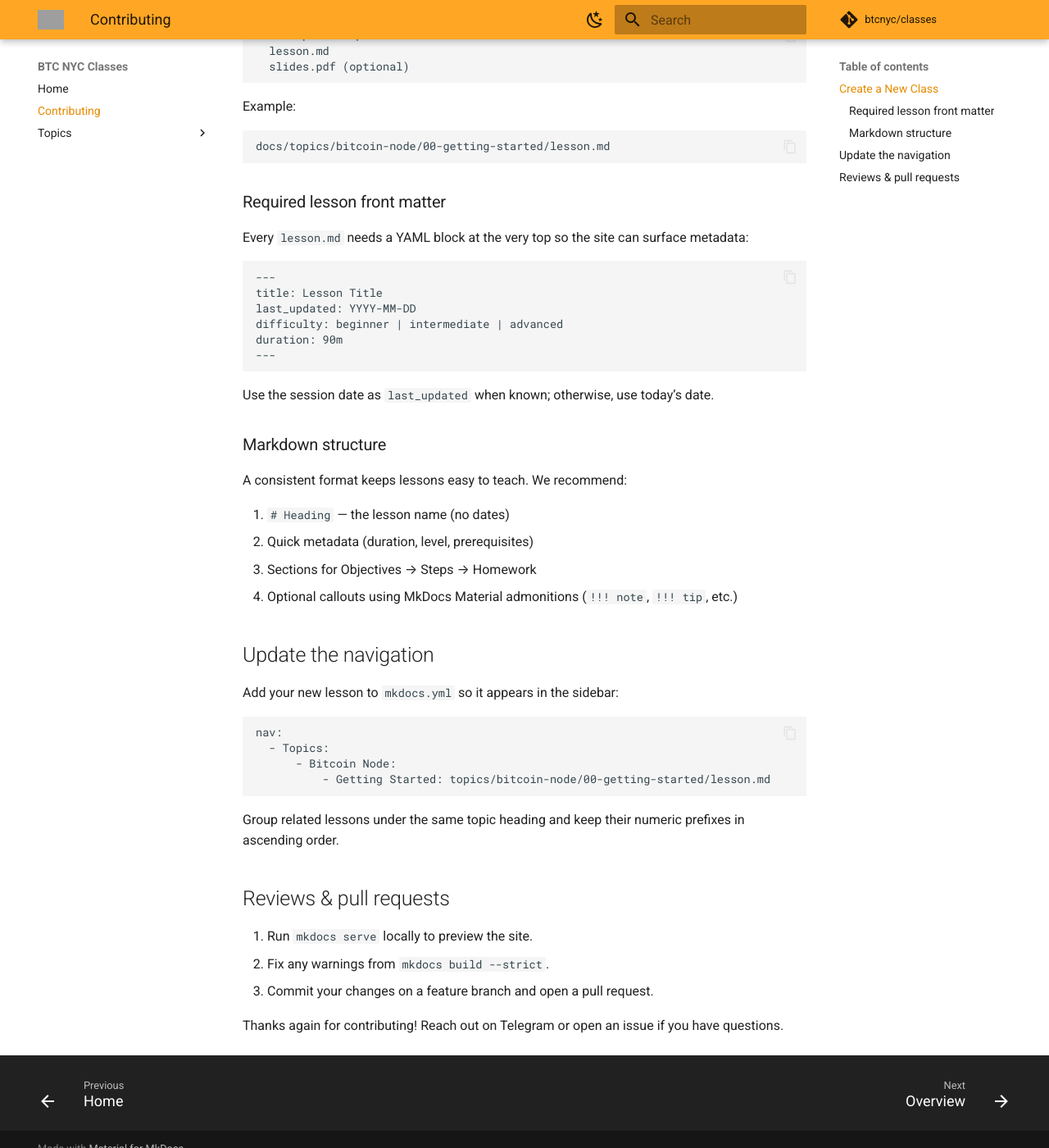
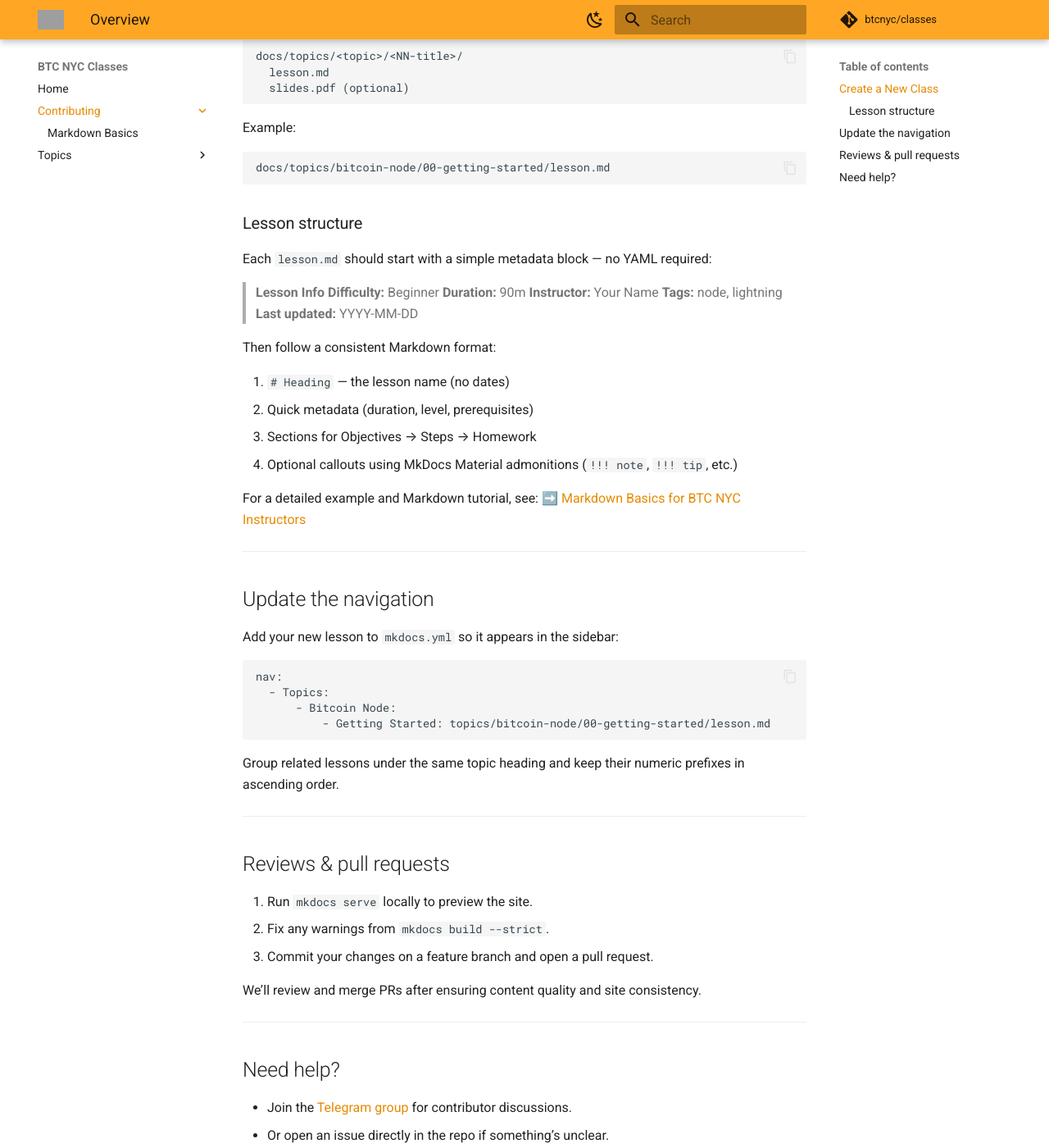
Before and after one commit to btcnyc/classes, an MkDocs documentation site: the page built from docs/contributing/index.md, in a window 1280 px wide and 1400 px high, scrolled down 366 px. Shown: the whole window at 82% size. Built offline with MkDocs 1.6.1 and Material for MkDocs 9.7.7, drawn with Linux system fonts in a browser that asks for light colours; comment, search, counter and statistics services are not loaded; some of the changed text lies outside the part shown; grey boxes are pictures that could not be loaded.

Commit message:
docs: restructure contributing guide
Adds onboarding lesson and updates navigation.

````diff
--- a/docs/CONTRIBUTING.md
+++ b/docs/contributing/index.md
@@ -1,6 +1,8 @@
 # Contributing to BTC NYC Classes
 
 Thanks for helping grow the Bitcoin Network NYC curriculum! This guide outlines how to add or improve lessons in the `docs/` directory that powers our MkDocs site.
+
+---
 
 ## Create a New Class
 
@@ -18,29 +20,28 @@
 docs/topics/bitcoin-node/00-getting-started/lesson.md
 ```
 
-### Required lesson front matter
+### Lesson structure
 
-Every `lesson.md` needs a YAML block at the very top so the site can surface metadata:
+Each `lesson.md` should start with a simple metadata block — no YAML required:
 
-```yaml
----
-title: Lesson Title
-last_updated: YYYY-MM-DD
-difficulty: beginner | intermediate | advanced
-duration: 90m
----
-```
+> **Lesson Info**
+> **Difficulty:** Beginner
+> **Duration:** 90m
+> **Instructor:** Your Name
+> **Tags:** node, lightning
+> **Last updated:** YYYY-MM-DD
 
-Use the session date as `last_updated` when known; otherwise, use today’s date.
-
-### Markdown structure
-
-A consistent format keeps lessons easy to teach. We recommend:
+Then follow a consistent Markdown format:
 
 1. `# Heading` — the lesson name (no dates)
 2. Quick metadata (duration, level, prerequisites)
 3. Sections for Objectives → Steps → Homework
 4. Optional callouts using MkDocs Material admonitions (`!!! note`, `!!! tip`, etc.)
+
+For a detailed example and Markdown tutorial, see:
+➡️ [Markdown Basics for BTC NYC Instructors](00-markdown-basics/lesson.md)
+
+---
 
 ## Update the navigation
 
@@ -55,10 +56,23 @@
 
 Group related lessons under the same topic heading and keep their numeric prefixes in ascending order.
 
+---
+
 ## Reviews & pull requests
 
 1. Run `mkdocs serve` locally to preview the site.
 2. Fix any warnings from `mkdocs build --strict`.
 3. Commit your changes on a feature branch and open a pull request.
 
-Thanks again for contributing! Reach out on Telegram or open an issue if you have questions.
+We’ll review and merge PRs after ensuring content quality and site consistency.
+
+---
+
+## Need help?
+
+* Join the [Telegram group](https://t.me/+M79B-75J2YU3OTRh) for contributor discussions.
+* Or open an issue directly in the repo if something’s unclear.
+
+<p align="center">
+  <i>Thanks for helping build the Bitcoin education movement in NYC 🗽⚡</i>
+</p>
--- a/mkdocs.yml
+++ b/mkdocs.yml
@@ -34,7 +34,10 @@
 
 nav:
   - Home: README.md
-  - Contributing: CONTRIBUTING.md
+  - Contributing:
+    - Overview: contributing/index.md
+    - Markdown Basics: contributing/00-markdown-basics/lesson.md
+    # - Writing Great Lessons: contributing/01-writing-great-lessons/lesson.md
   - Topics:
       - Overview: topics/README.md
       - Bitcoin Node:
````
Also changed, not shown: docs/README.md (+2 -2 lines), docs/contributing/00-markdown-basics/lesson.md (added, +164 -0 lines), docs/topics/README.md (+1 -1 lines).
